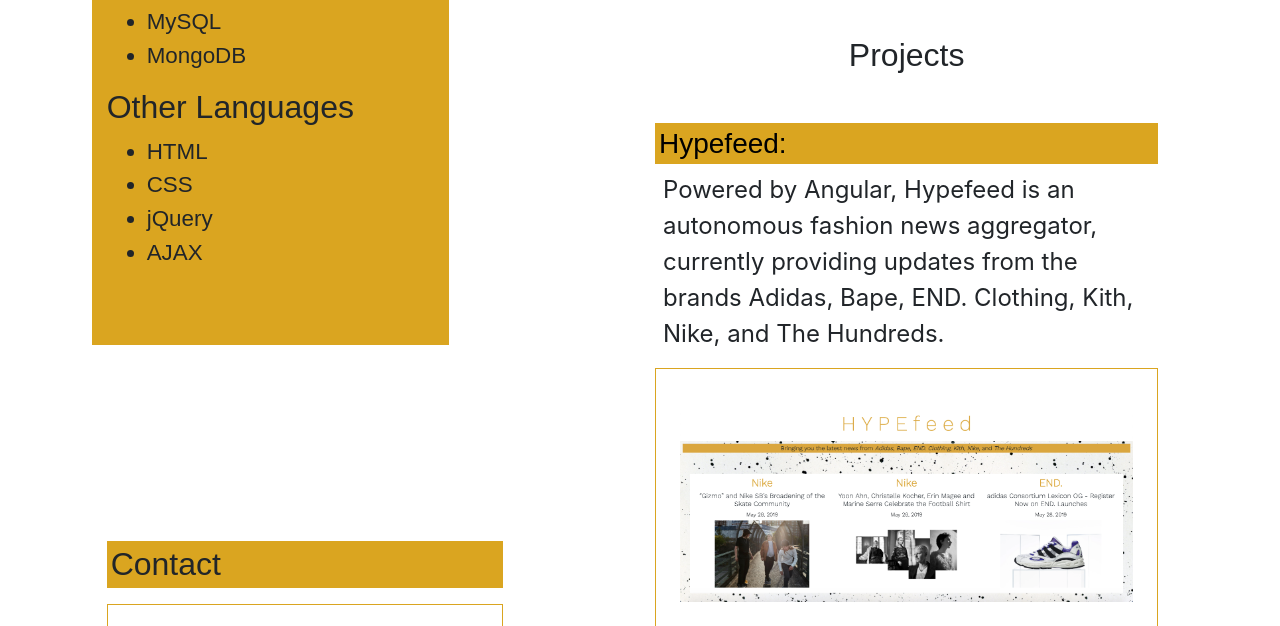
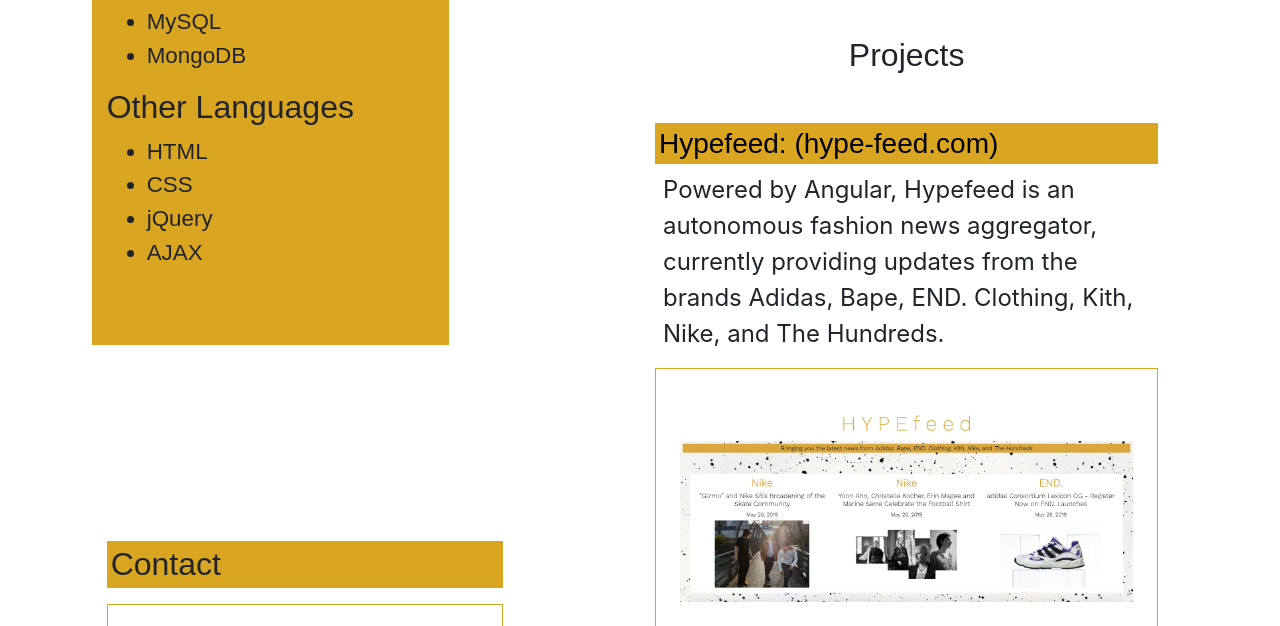
Before and after one commit to SkylarMacias/SkylarMacias, a plain HTML site: page index.html in a window 1280 px wide. Shown: the part 1302-1928 px from the top of the page. Drawn offline with nearby package versions, Linux system fonts and the light colour scheme; a web font is replaced by a local one.

Commit message:
third commit / 5-29-19

```diff
--- a/index.html
+++ b/index.html
@@ -72,7 +72,7 @@
                 </div>
                 <div class="projects pt-3 col-xl-5 col-lg-5 col-md-10 col-sm-10 col-xs-10 offset-xl-6 offset-lg-6 offset-md-1 offset-sm-1 offset-sm-1">
                     <h2 class="font-2 text-center">Projects</h2>
-                    <h3 class="hypefeed-header p-1 font-1 text-left mt-5"><a href="http://www.hype-feed.com" target="_blank">Hypefeed:</a></h3>
+                    <h3 class="hypefeed-header p-1 font-1 text-left mt-5"><a href="http://www.hype-feed.com" target="_blank">Hypefeed: (hype-feed.com)</a></h3>
                     <p class="ml-2">Powered by Angular, Hypefeed is an autonomous fashion news aggregator, currently providing updates from the brands Adidas, Bape, END. Clothing, Kith, Nike, and The Hundreds.</p>
                     <a href="http://www.hype-feed.com" target="_blank">
                         <div class="p-4 hfi-frame">
```
